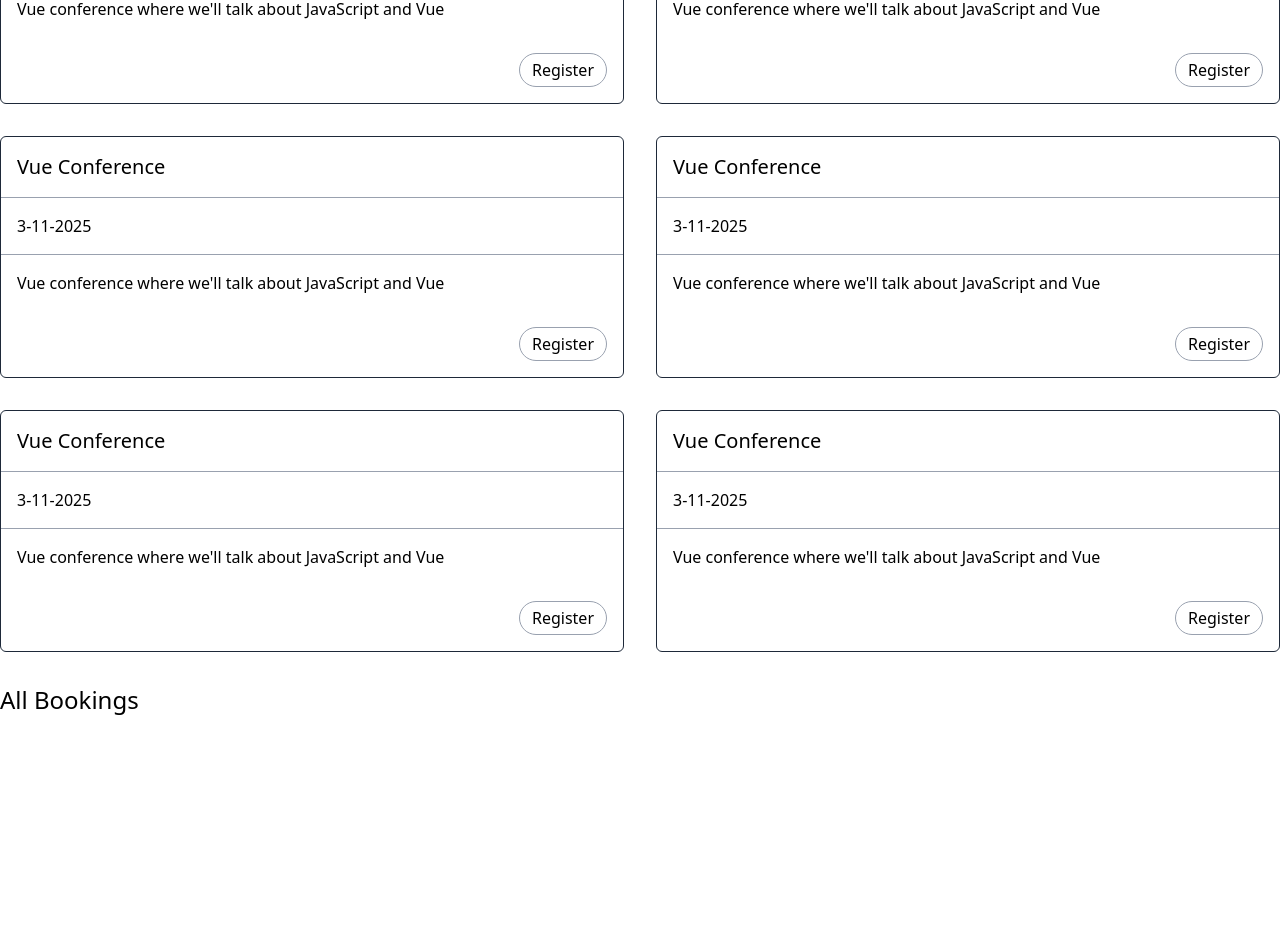
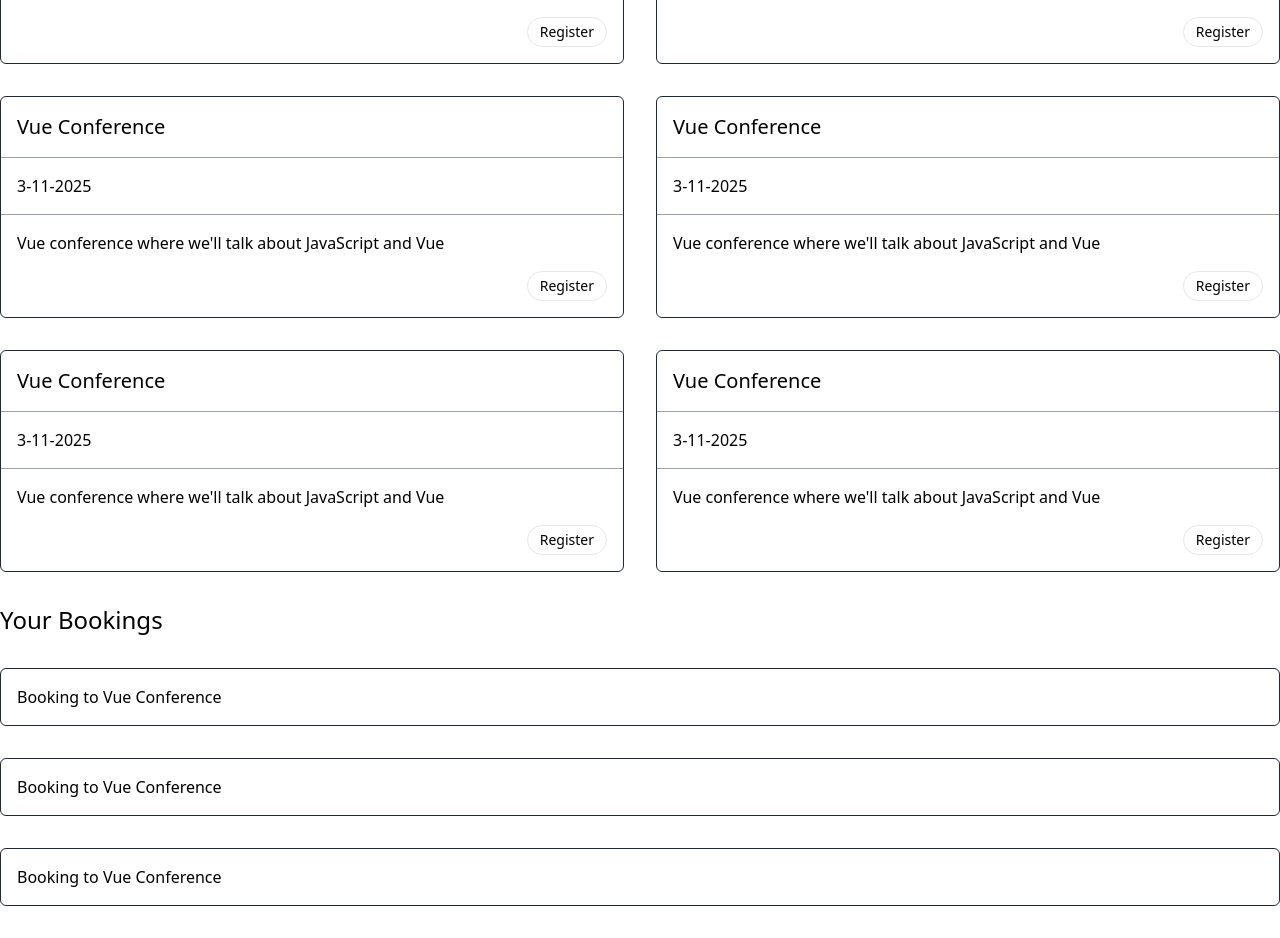
Before and after one commit to kharlitoTheProgrammer/event-booking, a Vue app: page / in a window 1280 px wide. Shown: the part 580-1518 px from the top of the page. Before the commit the page ends 1328 px from the top, so only its background shows below. Built offline with nearby package versions, Linux system fonts and the light colour scheme.

Commit message:
Update EventCard, Add other components

```diff
--- a/src/App.vue
+++ b/src/App.vue
@@ -1,7 +1,3 @@
-<script setup>
-import EventCard from "@/components/EventCard.vue";
-</script>
-
 <template>
   <main class="container mx-auto my-8 space-y-8">
     <h1 class="text-4xl font-medium">Event Booking App</h1>
@@ -19,6 +15,14 @@
       />
     </div>
 
-    <h2 class="text-2xl font-medium">All Bookings</h2>
+    <h2 class="text-2xl font-medium">Your Bookings</h2>
+    <section class="grid grid-cols-1 gap-8">
+      <BookingItem v-for="i in 3" :key="i" />
+    </section>
   </main>
 </template>
+
+<script setup lang="ts">
+import EventCard from "@/components/EventCard.vue";
+import BookingItem from "./components/BookingItem.vue";
+</script>
--- /dev/null
+++ b/src/components/BookingItem.vue
@@ -0,0 +1,9 @@
+<template>
+  <RoundedCard>
+    <div class="p-4">Booking to Vue Conference</div>
+  </RoundedCard>
+</template>
+
+<script setup lang="ts">
+import RoundedCard from "@/components/RoundedCard.vue";
+</script>
--- a/src/components/EventCard.vue
+++ b/src/components/EventCard.vue
@@ -1,4 +1,26 @@
-<script setup>
+<template>
+  <SectionCard>
+    <template #header>
+      <h3>{{ title }}</h3>
+    </template>
+
+    {{ when }}
+
+    <template #footer>
+      <div class="space-y-4">
+        <p>{{ description }}</p>
+        <div class="flex justify-end">
+          <RoundButton @click="console.log('test')" />
+        </div>
+      </div>
+    </template>
+  </SectionCard>
+</template>
+
+<script setup lang="ts">
+import RoundButton from "./RoundButton.vue";
+import SectionCard from "./SectionCard.vue";
+
 defineProps({
   title: String,
   when: String,
@@ -7,21 +29,3 @@
 
 defineEmits(["register"]);
 </script>
-
-<template>
-  <div class="border border-gray-800 bg-white rounded-md">
-    <h2 class="text-xl p-4 border-b border-gray-400 font-medium">
-      {{ title }}
-    </h2>
-    <p class="p-4 border-b border-gray-400">{{ when }}</p>
-    <p class="p-4">{{ description }}</p>
-    <section class="flex justify-end p-4">
-      <button
-        class="border border-gray-400 rounded-full px-3 py-1 hover:bg-gray-200"
-        @click="$emit('register')"
-      >
-        Register
-      </button>
-    </section>
-  </div>
-</template>
--- /dev/null
+++ b/src/components/RoundButton.vue
@@ -0,0 +1,12 @@
+<template>
+  <button
+    class="text-sm font-medium border border-gray-200 rounded-full px-3 py-1 hover:bg-gray-200"
+    @click="$emit('click')"
+  >
+    Register
+  </button>
+</template>
+
+<script setup lang="ts">
+defineEmits(["click"]);
+</script>
--- /dev/null
+++ b/src/components/RoundedCard.vue
@@ -0,0 +1,7 @@
+<template>
+  <div class="border border-gray-800 bg-white rounded-md">
+    <slot></slot>
+  </div>
+</template>
+
+<script setup lang="ts"></script>
--- /dev/null
+++ b/src/components/SectionCard.vue
@@ -0,0 +1,19 @@
+<template>
+  <RoundedCard>
+    <h3 class="text-xl p-4 border-b border-gray-400 font-medium">
+      <slot name="header"></slot>
+    </h3>
+
+    <div class="p-4 border-b border-gray-400">
+      <slot></slot>
+    </div>
+
+    <div class="p-4">
+      <slot name="footer"></slot>
+    </div>
+  </RoundedCard>
+</template>
+
+<script setup lang="ts">
+import RoundedCard from "@/components/RoundedCard.vue";
+</script>
```
